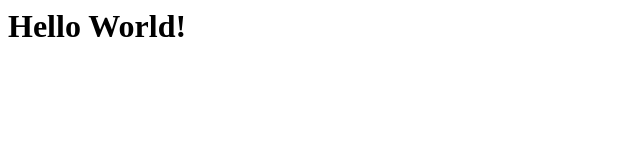
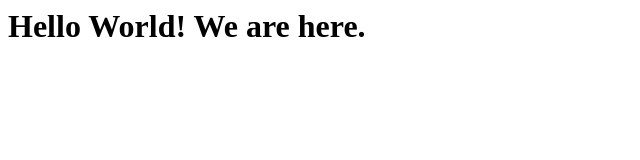
Before and after one commit to sunil-sharma01/example-repo, a plain HTML site: page Index.html in a window 1280 px wide. Shown: the whole page, without its empty margins (0-640 px from the left). Drawn offline with Linux system fonts and the light colour scheme.

Commit message:
Third Commit

```diff
--- a/Index.html
+++ b/Index.html
@@ -1,3 +1,3 @@
 <h1>
-	Hello World!
+	Hello World! We are here.
 </h1>
```
